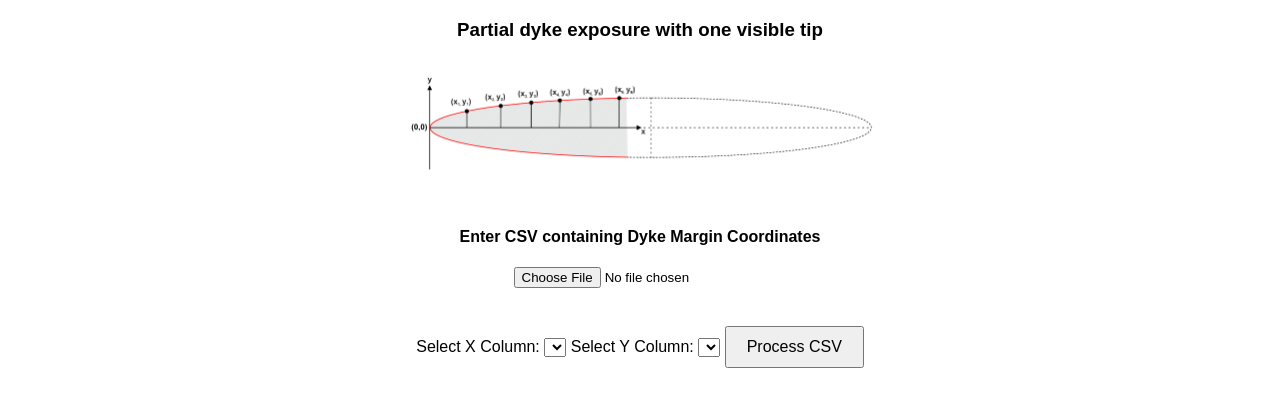
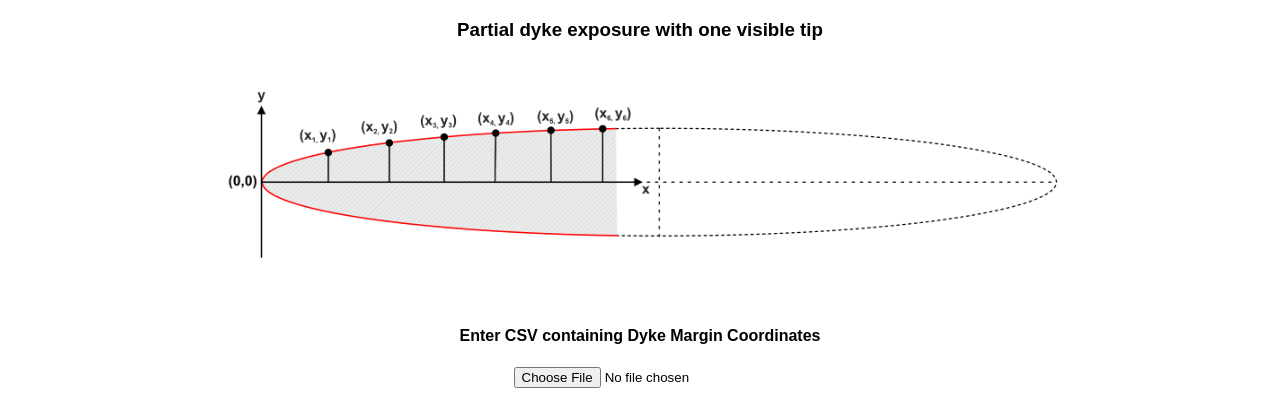
Before and after one commit to AvijitSaha16/Complete-Dyke-Dimensions-and-Magma-Overpressure-Calculator, a plain HTML site: page index1.html in a window 1280 px wide. Shown: the part 270-664 px from the top of the page. Drawn offline with Linux system fonts and the light colour scheme.

Commit message:
Update index1.html

```diff
--- a/index1.html
+++ b/index1.html
@@ -24,7 +24,7 @@
     <h1>Complete Dyke Dimensions Calculator</h1>
     <h3>Partial dyke exposure with one visible tip</h3>
 
-    <img src="image2.png" alt="Dyke Diagram" width="500">
+    <img src="image2.png" alt="Dyke Diagram" width="900">
     <br><br>
     <h4>Enter CSV containing Dyke Margin Coordinates</h4>
     <input type="file" id="fileInput" accept=".csv"><br><br>
```
